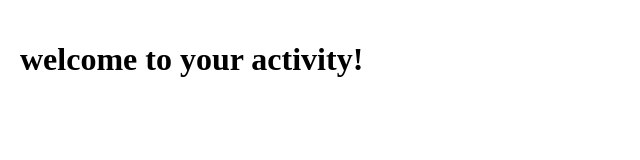
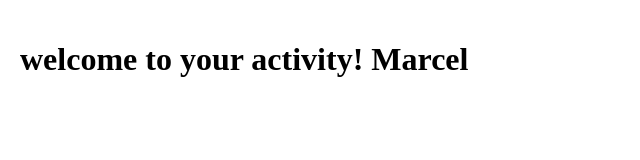
Before and after one commit to Nischida/JourneyBuilderCustomActivity, a website: page public/index.html in a window 1280 px wide. Shown: the whole page, without its empty margins (0-640 px from the left). Drawn offline with Linux system fonts and the light colour scheme.

Commit message:
altera texto h1

```diff
--- a/public/index.html
+++ b/public/index.html
@@ -28,8 +28,7 @@
         <div class="slds-grid">
 
             <main class="slds-col">
-
-                <h1>welcome to your activity!</h1>
+                <h1>welcome to your activity! Marcel</h1>
             </main>
 
 
```
